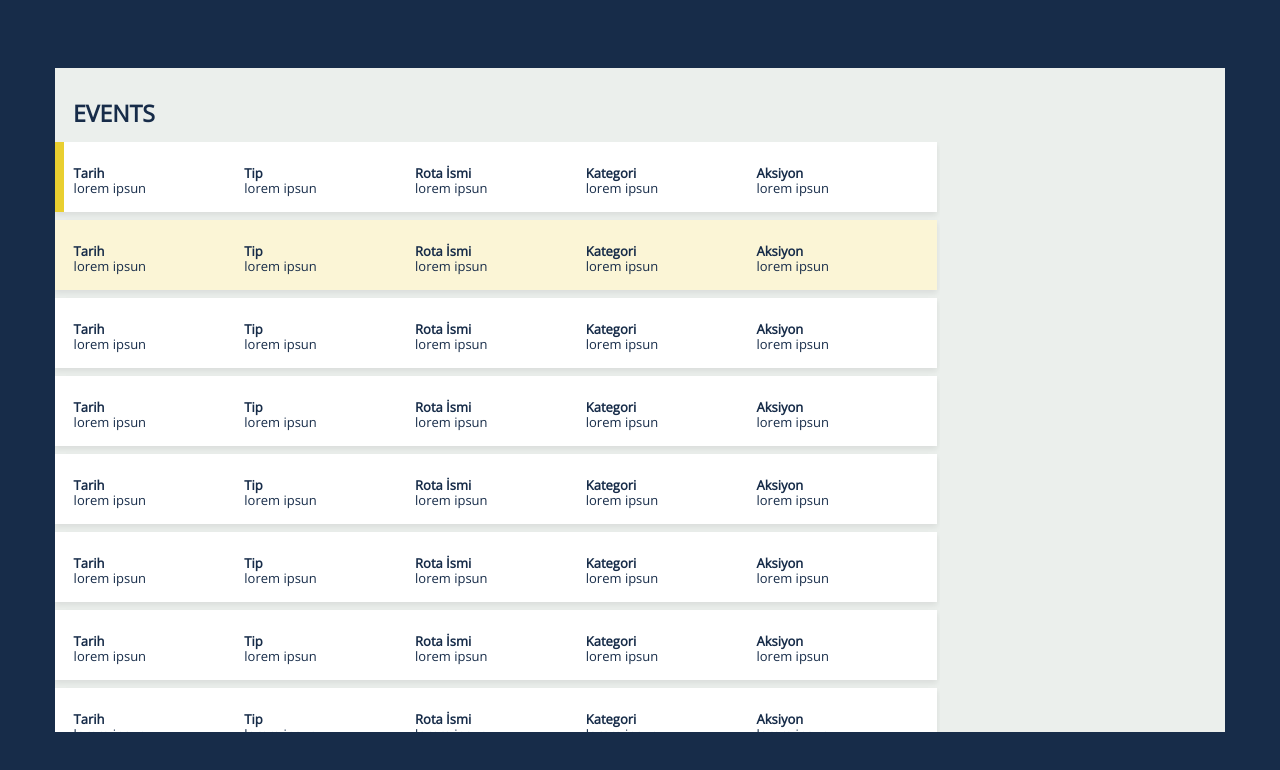
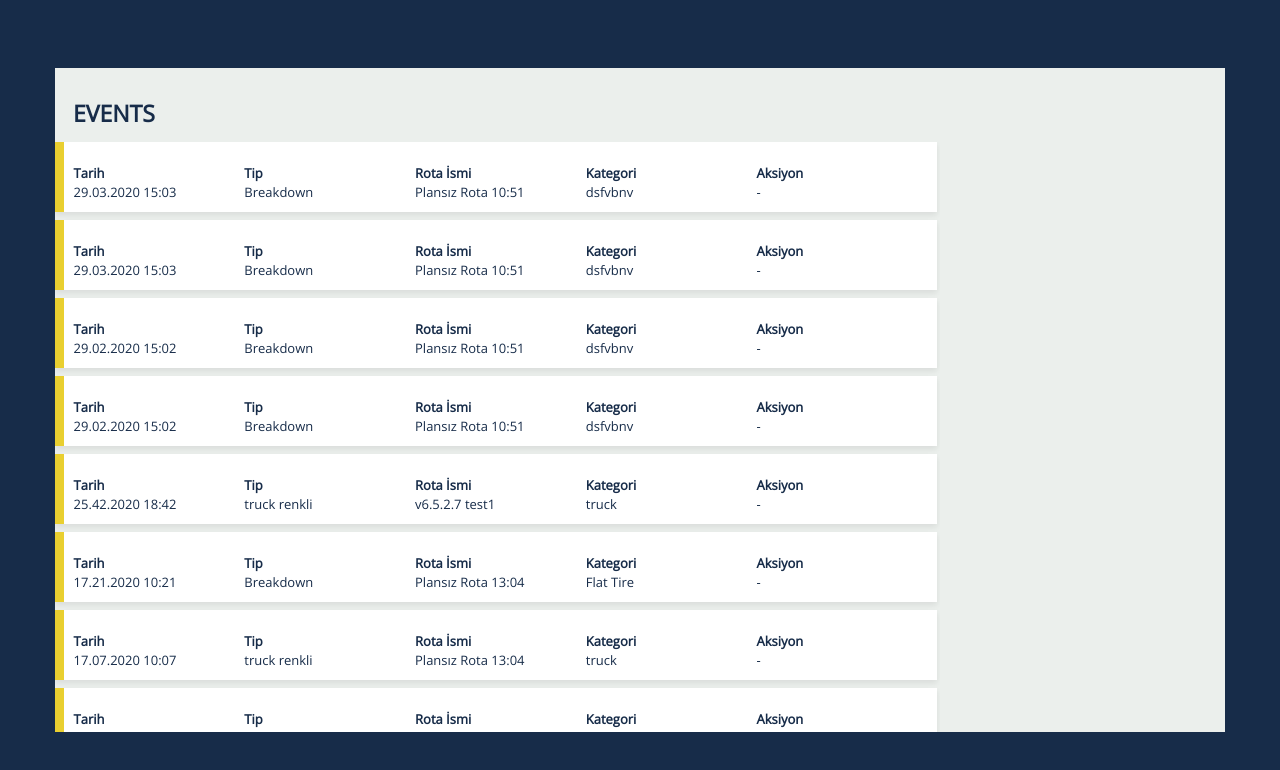
Before and after one commit to umurdogann/evreka-event-app, a React (Create React App) app: page / in a window 1280 px wide. Shown: the top 770 px of the page. Built offline with nearby package versions, Linux system fonts and the light colour scheme.

Commit message:
Add functionality that lists event properties functionality to the EventList component

```diff
--- a/src/Components/EventList/index.js
+++ b/src/Components/EventList/index.js
@@ -1,15 +1,23 @@
 import React from 'react';
 import { Container, EventContainer, EventProperty, Span } from './styled';
+import moment from 'moment';
 
-const Event = ({ state }) => {
-	const propertyTitles = ['Tarih', 'Tip', 'Rota İsmi', 'Kategori', 'Aksiyon'];
+const Event = ({ selected, data, clickCallback }) => {
+
 	return (
-		<EventContainer className={state}>
-			{propertyTitles.map((property, index) => {
+		<EventContainer
+			className={selected && 'selected'}
+			action={data.details[4].value}
+			onClick={clickCallback}
+		>
+			{data.details.slice(0, 5).map((property, index) => {
+				let title = property.title;
+				let value = property.value;
+				if (!index) value = moment(value).format('DD.mm.yyyy HH:mm');
 				return (
 					<EventProperty key={index}>
-						<Span className='title'>{property}</Span>
-						<Span>lorem ipsun</Span>
+						<Span className='title'>{title}</Span>
+						<Span>{value}</Span>
 					</EventProperty>
 				);
 			})}
@@ -17,23 +25,19 @@ const Event = ({ state }) => {
 	);
 };
 
-const EventList = () => {
+const EventList = ({ data, selected, setSelected }) => {
 	return (
 		<Container>
-			<Event state='no-action' />
-			<Event state='selected' />
-			<Event />
-			<Event />
-			<Event />
-			<Event />
-			<Event />
-			<Event />
-			<Event />
-			<Event />
-			<Event />
-			<Event />
-			<Event />
-			<Event />
+			{data.map((item, index) => {
+				return (
+					<Event
+						key={index}
+						data={item}
+						selected={selected === index}
+						clickCallback={() => setSelected(index)}
+					/>
+				);
+			})}
 		</Container>
 	);
 };
--- a/src/Components/EventList/styled.js
+++ b/src/Components/EventList/styled.js
@@ -38,11 +38,8 @@ export const EventContainer = styled.div`
 	justify-content: space-between;
 	background-color: #fff;
 	box-shadow: 0px 3px 6px #00000014;
-	border-left: 9px solid transparent;
+	border-left: 9px solid ${(props) => (props.action==='-' ? '#e9cf30' : 'transparent')};
 	cursor: pointer;
-	&.no-action {
-		border-left: 9px solid #e9cf30;
-	}
 	&.selected {
 		background-color: #fbf5d6;
 	}
@@ -60,6 +57,7 @@ export const EventProperty = styled.div`
 	width: 100%;
 	display: flex;
 	flex-direction: column;
+	gap: 0.2rem;
 `;
 
 export const Span = styled.span`
```
